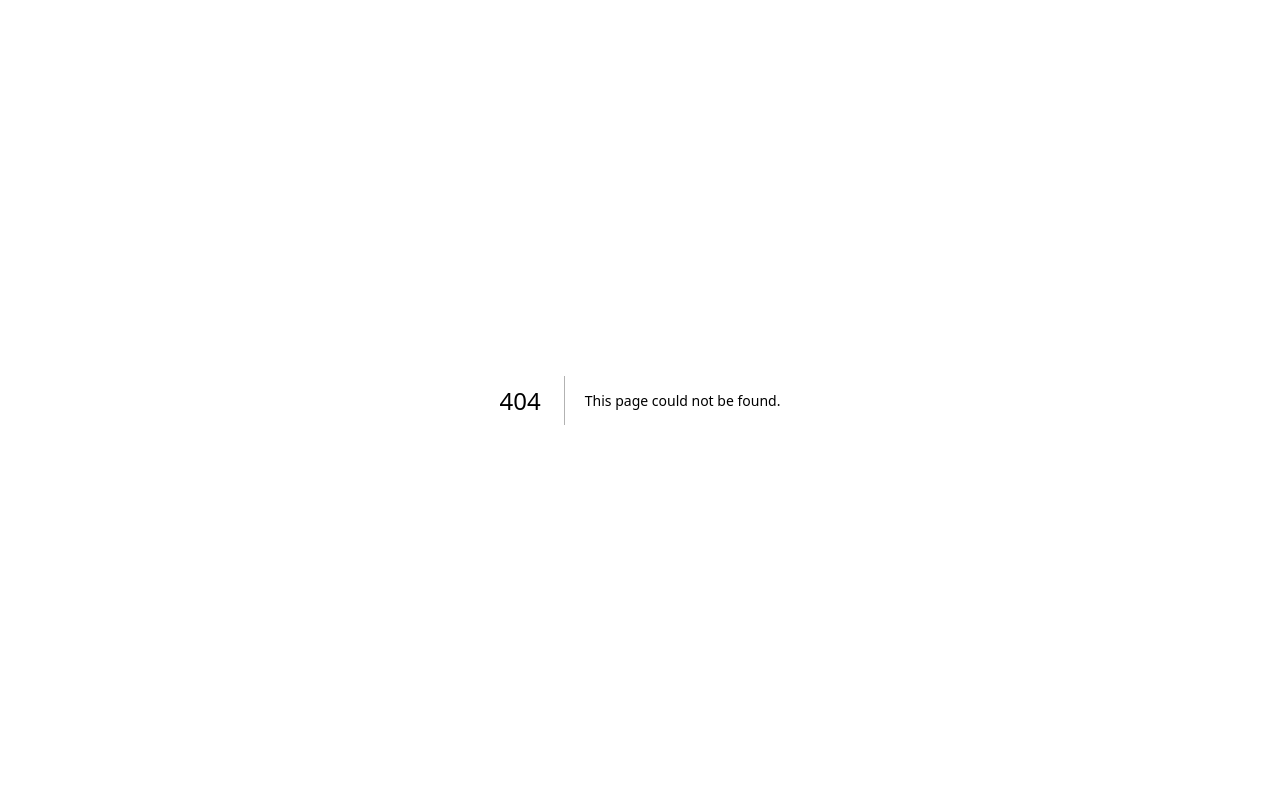
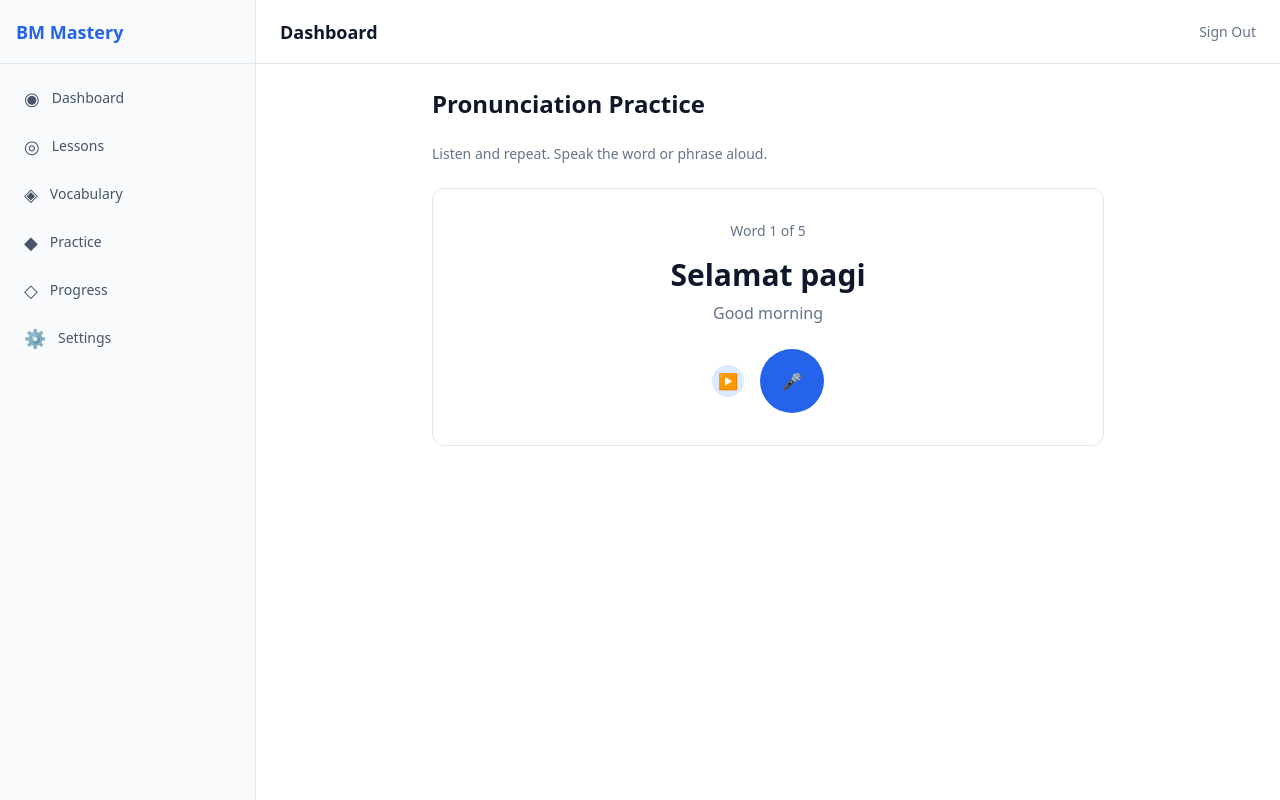
Before and after one commit to stenknz/Bahasa-Malaysia, a Next.js app in the folder apps/web/: page /practice in a window 1280 px wide. Before the commit this address had no page. Built offline with nearby package versions, Linux system fonts and the light colour scheme; no server answers.

Commit message:
feat: pronunciation practice UI with speak button and scoring

```diff
--- /dev/null
+++ b/apps/web/src/app/(dashboard)/practice/page.tsx
@@ -0,0 +1,62 @@
+"use client";
+
+import { useState } from "react";
+import { SpeakButton } from "@/components/practice/speak-button";
+import { AudioPlayer } from "@/components/lesson/audio-player";
+
+const practiceWords = [
+  { malay: "Selamat pagi", english: "Good morning" },
+  { malay: "Terima kasih", english: "Thank you" },
+  { malay: "Apa khabar", english: "How are you" },
+  { malay: "Sama-sama", english: "You're welcome" },
+  { malay: "Nama saya", english: "My name is" },
+];
+
+export default function PracticePage() {
+  const [currentIndex, setCurrentIndex] = useState(0);
+  const [score, setScore] = useState<{ accuracy: number } | null>(null);
+
+  const currentWord = practiceWords[currentIndex];
+
+  return (
+    <div className="mx-auto max-w-2xl space-y-6">
+      <h1 className="text-2xl font-bold text-slate-900 dark:text-white">Pronunciation Practice</h1>
+      <p className="text-sm text-slate-500 dark:text-slate-400">
+        Listen and repeat. Speak the word or phrase aloud.
+      </p>
+
+      <div className="rounded-xl border border-slate-200 p-8 text-center dark:border-slate-700">
+        <p className="text-sm text-slate-500 dark:text-slate-400">
+          Word {currentIndex + 1} of {practiceWords.length}
+        </p>
+        <h2 className="mt-4 text-3xl font-bold text-slate-900 dark:text-white">
+          {currentWord.malay}
+        </h2>
+        <p className="mt-2 text-slate-500 dark:text-slate-400">{currentWord.english}</p>
+
+        <div className="mt-6 flex justify-center gap-4">
+          <AudioPlayer text={currentWord.malay} />
+          <SpeakButton
+            expected={currentWord.malay}
+            onResult={(result) => setScore(result)}
+          />
+        </div>
+
+        {score && (
+          <div className="mt-6 space-y-4">
+            <div className="inline-flex items-center gap-2 rounded-full bg-green-50 px-4 py-2 dark:bg-green-900/20">
+              <span className="text-2xl font-bold text-green-600">{score.accuracy}%</span>
+              <span className="text-sm text-green-600">accuracy</span>
+            </div>
+            <button
+              onClick={() => { setScore(null); setCurrentIndex((i) => (i + 1) % practiceWords.length); }}
+              className="rounded-lg bg-primary-600 px-6 py-2 text-sm font-medium text-white hover:bg-primary-700"
+            >
+              Next Word
+            </button>
+          </div>
+        )}
+      </div>
+    </div>
+  );
+}
--- /dev/null
+++ b/apps/web/src/app/api/audio/pronunciation/route.ts
@@ -0,0 +1,16 @@
+import { NextResponse } from "next/server";
+import { auth } from "@/lib/auth";
+
+export async function POST(req: Request) {
+  const session = await auth();
+  if (!session?.user) return NextResponse.json({ error: "Unauthorized" }, { status: 401 });
+
+  const formData = await req.formData();
+  const expected = formData.get("expected") as string;
+
+  // Placeholder: returns random score 70-100%
+  // Full Google Cloud STT integration will go here
+  const accuracy = Math.floor(Math.random() * 30) + 70;
+
+  return NextResponse.json({ accuracy, expected });
+}
--- /dev/null
+++ b/apps/web/src/components/practice/speak-button.tsx
@@ -0,0 +1,74 @@
+"use client";
+
+import { useState, useRef } from "react";
+
+interface SpeakButtonProps {
+  expected: string;
+  onResult: (result: { accuracy: number }) => void;
+}
+
+export function SpeakButton({ expected, onResult }: SpeakButtonProps) {
+  const [recording, setRecording] = useState(false);
+  const [loading, setLoading] = useState(false);
+  const mediaRecorderRef = useRef<MediaRecorder | null>(null);
+  const chunksRef = useRef<Blob[]>([]);
+
+  async function startRecording() {
+    try {
+      const stream = await navigator.mediaDevices.getUserMedia({ audio: true });
+      const recorder = new MediaRecorder(stream, { mimeType: "audio/webm" });
+      chunksRef.current = [];
+
+      recorder.ondataavailable = (e) => {
+        if (e.data.size > 0) chunksRef.current.push(e.data);
+      };
+
+      recorder.onstop = async () => {
+        setLoading(true);
+        const blob = new Blob(chunksRef.current, { type: "audio/webm" });
+        const formData = new FormData();
+        formData.append("audio", blob);
+        formData.append("expected", expected);
+
+        try {
+          const res = await fetch("/api/audio/pronunciation", { method: "POST", body: formData });
+          const result = await res.json();
+          onResult(result);
+        } catch (err) {
+          console.error("Pronunciation check failed:", err);
+        } finally {
+          setLoading(false);
+          stream.getTracks().forEach((t) => t.stop());
+        }
+      };
+
+      mediaRecorderRef.current = recorder;
+      recorder.start();
+      setRecording(true);
+    } catch (err) {
+      console.error("Microphone access denied:", err);
+    }
+  }
+
+  function stopRecording() {
+    mediaRecorderRef.current?.stop();
+    setRecording(false);
+  }
+
+  return (
+    <button
+      onClick={recording ? stopRecording : startRecording}
+      disabled={loading}
+      className={`flex h-16 w-16 items-center justify-center rounded-full text-white transition-all ${
+        recording
+          ? "bg-red-500 animate-pulse"
+          : loading
+            ? "bg-slate-400"
+            : "bg-primary-600 hover:bg-primary-700"
+      }`}
+      aria-label={recording ? "Stop recording" : "Press to speak"}
+    >
+      {loading ? "..." : recording ? "■" : "🎤"}
+    </button>
+  );
+}
```
